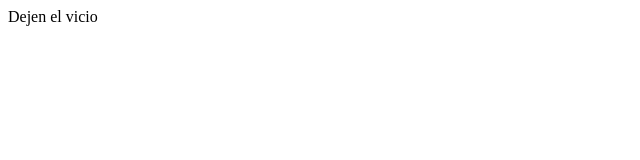
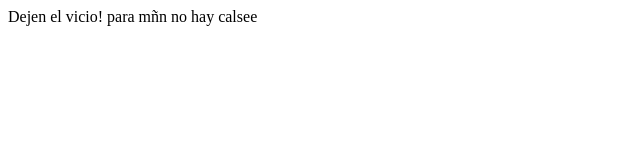
Before and after one commit to CGFernando28/Prueba01, a plain HTML site: page index.html in a window 1280 px wide. Shown: the whole page, without its empty margins (0-640 px from the left). Drawn offline with Linux system fonts and the light colour scheme.

Commit message:
primer cambio

```diff
--- a/index.html
+++ b/index.html
@@ -7,6 +7,7 @@
     <script src="./scripts.js"></script>
 </head>
 <body>
-    Dejen el vicio
+    Dejen el vicio!
+    para mñn no hay calsee
 </body>
 </html>
```
Also changed, not shown: 1 other file.
